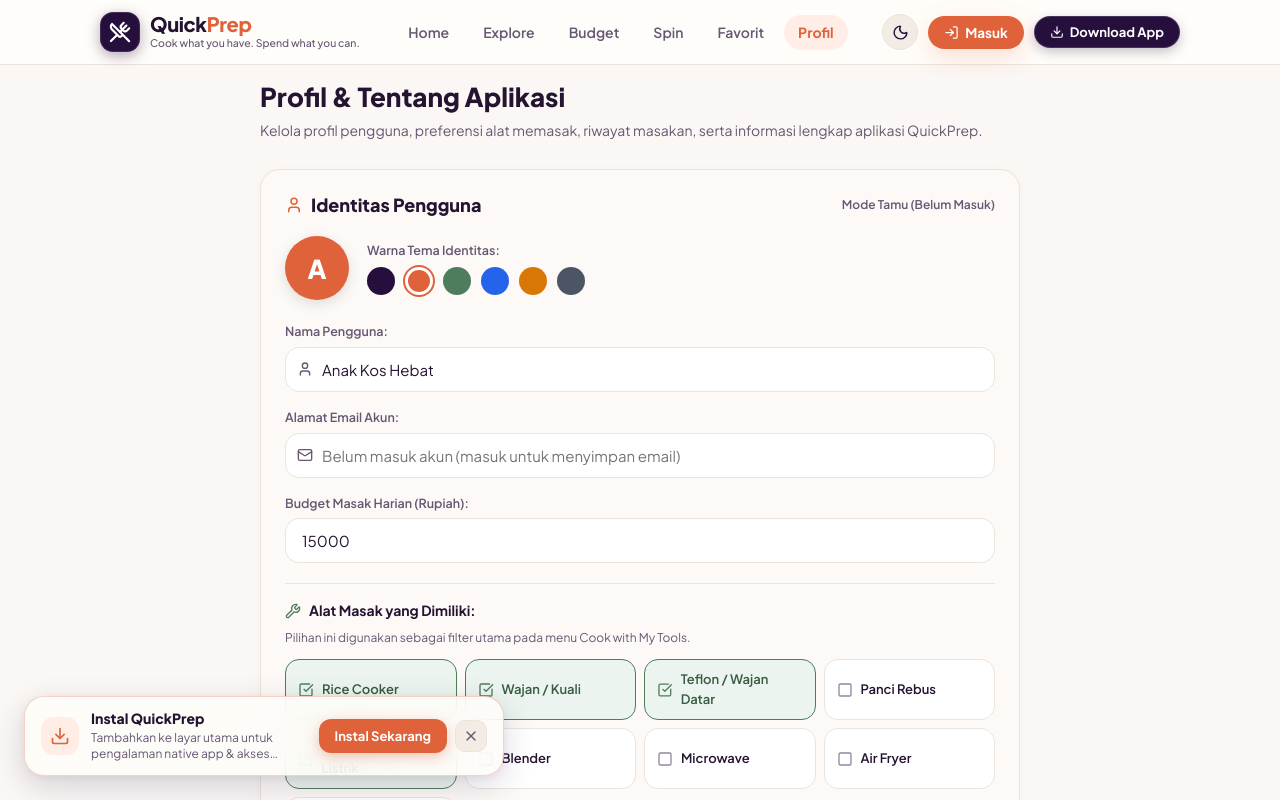
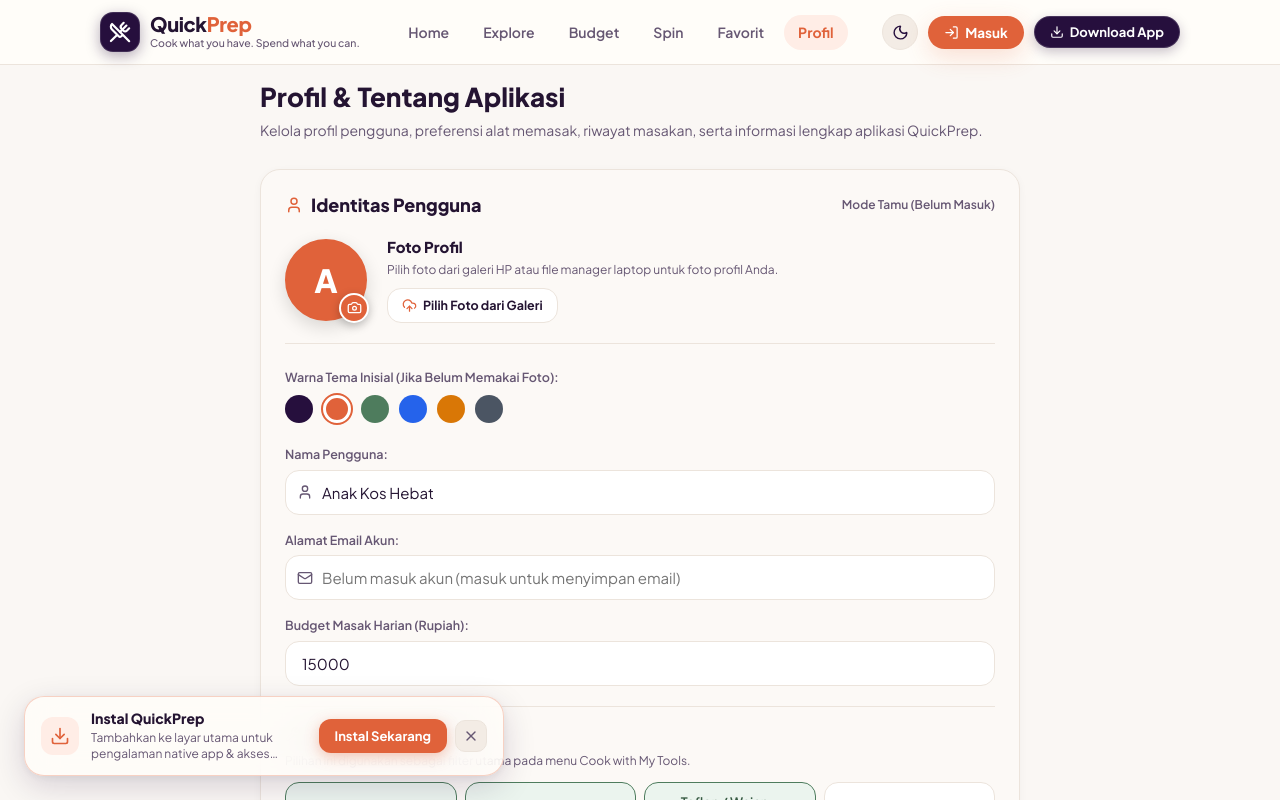
Before and after one commit to octa-via0111/QuickPrep, a React (Vite) app in the folder frontend/: page /profile in a window 1280 px wide. Shown: the top 800 px of the page. Built offline with nearby package versions, Linux system fonts and the light colour scheme; no server answers; the database is empty.

Commit message:
feat: add profile photo upload with auto-optimization, preview, and navbar sync

```diff
--- a/frontend/src/components/Navbar.jsx
+++ b/frontend/src/components/Navbar.jsx
@@ -17,6 +17,7 @@ import { subscribeToInstallPrompt, promptPWAInstall, isAppInstalled } from '../u
 import { useFavorites } from '../hooks/useFavorites.js';
 import { useAuth } from '../context/AuthContext.jsx';
 import { useTheme } from '../context/ThemeContext.jsx';
+import { getStoredProfile } from '../utils/storage.js';
 import InstallAppModal from './InstallAppModal.jsx';
 
 export const Navbar = () => {
@@ -31,6 +32,8 @@ export const Navbar = () => {
   const [isStandalone, setIsStandalone] = useState(() => isAppInstalled());
   const [isMenuOpen, setIsMenuOpen] = useState(false);
   const menuRef = useRef(null);
+
+  const userPhoto = currentUser?.avatarUrl || getStoredProfile()?.avatarUrl;
 
   useEffect(() => {
     const unsubscribe = subscribeToInstallPrompt((supported) => {
@@ -251,9 +254,15 @@ export const Navbar = () => {
                       alignItems: 'center',
                       justifyContent: 'center',
                       fontSize: '11px',
-                      fontWeight: '800'
+                      fontWeight: '800',
+                      overflow: 'hidden',
+                      flexShrink: 0
                     }}>
-                      {(currentUser.name || 'U').charAt(0).toUpperCase()}
+                      {userPhoto ? (
+                        <img src={userPhoto} alt="Foto" style={{ width: '100%', height: '100%', objectFit: 'cover' }} />
+                      ) : (
+                        (currentUser.name || 'U').charAt(0).toUpperCase()
+                      )}
                     </div>
                     <span>{currentUser.name ? (currentUser.name.length > 12 ? currentUser.name.substring(0, 10) + '...' : currentUser.name) : 'Pengguna'}</span>
                   </>
@@ -267,11 +276,12 @@ export const Navbar = () => {
                   position: 'absolute',
                   right: 0,
                   top: 'calc(100% + 8px)',
-                  background: '#FFFDF9',
+                  background: 'var(--bg-card)',
+                  color: 'var(--text-main)',
                   borderRadius: '16px',
                   border: '1px solid var(--border-subtle)',
-                  boxShadow: '0 10px 30px rgba(31, 14, 52, 0.18)',
-                  minWidth: '190px',
+                  boxShadow: '0 10px 30px rgba(0, 0, 0, 0.28)',
+                  minWidth: '200px',
                   padding: '8px',
                   zIndex: 100,
                   display: 'flex',
@@ -281,15 +291,40 @@ export const Navbar = () => {
                 }}>
                   {/* Info Header */}
                   <div style={{
-                    padding: '8px 10px 8px',
+                    padding: '8px 10px',
                     borderBottom: '1px solid var(--border-subtle)',
-                    marginBottom: '4px'
+                    marginBottom: '4px',
+                    display: 'flex',
+                    alignItems: 'center',
+                    gap: '10px'
                   }}>
-                    <div style={{ fontSize: '13px', fontWeight: '800', color: 'var(--purple-dark)' }}>
-                      {currentUser.name || (isAdmin ? 'Administrator' : 'Pengguna')}
+                    <div style={{
+                      width: '36px',
+                      height: '36px',
+                      borderRadius: '50%',
+                      background: 'var(--primary)',
+                      color: '#FFFFFF',
+                      display: 'flex',
+                      alignItems: 'center',
+                      justifyContent: 'center',
+                      fontSize: '14px',
+                      fontWeight: '800',
+                      overflow: 'hidden',
+                      flexShrink: 0
+                    }}>
+                      {userPhoto ? (
+                        <img src={userPhoto} alt="Foto Profil" style={{ width: '100%', height: '100%', objectFit: 'cover' }} />
+                      ) : (
+                        (currentUser.name || 'U').charAt(0).toUpperCase()
+                      )}
                     </div>
-                    <div style={{ fontSize: '11px', color: 'var(--text-muted)' }}>
-                      {isAdmin ? 'Peran: Administrator' : (currentUser.email || 'Akun Pengguna')}
+                    <div style={{ minWidth: 0, flex: 1 }}>
+                      <div style={{ fontSize: '13px', fontWeight: '800', color: 'var(--text-main)', whiteSpace: 'nowrap', overflow: 'hidden', textOverflow: 'ellipsis' }}>
+                        {currentUser.name || (isAdmin ? 'Administrator' : 'Pengguna')}
+                      </div>
+                      <div style={{ fontSize: '11px', color: 'var(--text-muted)', whiteSpace: 'nowrap', overflow: 'hidden', textOverflow: 'ellipsis' }}>
+                        {isAdmin ? 'Peran: Administrator' : (currentUser.email || 'Akun Pengguna')}
+                      </div>
                     </div>
                   </div>
 
@@ -303,7 +338,7 @@ export const Navbar = () => {
                         borderRadius: '8px',
                         fontSize: '13px',
                         fontWeight: '600',
-                        color: 'var(--purple-dark)',
+                        color: 'var(--text-main)',
                         display: 'flex',
                         alignItems: 'center',
                         gap: '8px',
@@ -322,7 +357,7 @@ export const Navbar = () => {
                         borderRadius: '8px',
                         fontSize: '13px',
                         fontWeight: '600',
-                        color: 'var(--purple-dark)',
+                        color: 'var(--text-main)',
                         display: 'flex',
                         alignItems: 'center',
                         gap: '8px',
--- a/frontend/src/pages/ProfilePage.jsx
+++ b/frontend/src/pages/ProfilePage.jsx
@@ -22,7 +22,9 @@ import {
   Mail,
   BadgeCheck,
   Sun,
-  Moon
+  Moon,
+  Camera,
+  UploadCloud
 } from 'lucide-react';
 import {
   getStoredProfile,
@@ -62,12 +64,85 @@ export const ProfilePage = () => {
       setProfile(prev => ({
         ...prev,
         name: currentUser.name || prev.name || '',
-        email: currentUser.email || prev.email || ''
+        email: currentUser.email || prev.email || '',
+        avatarUrl: currentUser.avatarUrl || prev.avatarUrl || ''
       }));
     } else {
       setProfile(getStoredProfile());
     }
   }, [currentUser]);
+
+  // Fungsi kompresi gambar agar ringan dan muat disimpan di penyimpanan lokal
+  const compressImage = (file, maxSize = 320) => {
+    return new Promise((resolve, reject) => {
+      const reader = new FileReader();
+      reader.readAsDataURL(file);
+      reader.onload = (event) => {
+        const img = new window.Image();
+        img.src = event.target.result;
+        img.onload = () => {
+          let width = img.width;
+          let height = img.height;
+          if (width > height) {
+            if (width > maxSize) {
+              height = Math.round((height * maxSize) / width);
+              width = maxSize;
+            }
+          } else {
+            if (height > maxSize) {
+              width = Math.round((width * maxSize) / height);
+              height = maxSize;
+            }
+          }
+          const canvas = document.createElement('canvas');
+          canvas.width = width;
+          canvas.height = height;
+          const ctx = canvas.getContext('2d');
+          ctx.drawImage(img, 0, 0, width, height);
+          const dataUrl = canvas.toDataURL('image/jpeg', 0.85);
+          resolve(dataUrl);
+        };
+        img.onerror = (err) => reject(err);
+      };
+      reader.onerror = (err) => reject(err);
+    });
+  };
+
+  const handlePhotoUpload = async (e) => {
+    const file = e.target.files?.[0];
+    if (!file) return;
+
+    if (!file.type.startsWith('image/')) {
+      alert('Harap pilih file gambar (JPG, PNG, atau WebP).');
+      return;
+    }
+
+    try {
+      const compressedData = await compressImage(file, 320);
+      const updated = { ...profile, avatarUrl: compressedData };
+      setProfile(updated);
+      saveStoredProfile(updated);
+      if (currentUser && updateUser) {
+        updateUser({ avatarUrl: compressedData });
+      }
+      setSavedAlert(true);
+      setTimeout(() => setSavedAlert(false), 3000);
+    } catch (err) {
+      console.error('Error processing photo:', err);
+      alert('Gagal memproses foto profil.');
+    }
+  };
+
+  const handleRemovePhoto = () => {
+    const updated = { ...profile, avatarUrl: '' };
+    setProfile(updated);
+    saveStoredProfile(updated);
+    if (currentUser && updateUser) {
+      updateUser({ avatarUrl: '' });
+    }
+    setSavedAlert(true);
+    setTimeout(() => setSavedAlert(false), 3000);
+  };
 
   useEffect(() => {
     toolService.getTools()
@@ -97,7 +172,8 @@ export const ProfilePage = () => {
     if (currentUser && updateUser) {
       updateUser({
         name: profile.name,
-        email: profile.email || currentUser.email
+        email: profile.email || currentUser.email,
+        avatarUrl: profile.avatarUrl || ''
       });
     }
     setSavedAlert(true);
@@ -218,28 +294,138 @@ export const ProfilePage = () => {
           )}
         </div>
 
-        {/* Profile Avatar Preview & Color Themes */}
-        <div style={{ display: 'flex', alignItems: 'center', gap: '18px', marginBottom: '22px' }}>
+        {/* Profile Avatar & Photo Upload Section */}
         <div style={{
-            width: '64px',
-            height: '64px',
+          display: 'flex',
+          alignItems: 'center',
+          gap: '20px',
+          marginBottom: '24px',
+          paddingBottom: '20px',
+          borderBottom: '1px solid var(--border-subtle)',
+          flexWrap: 'wrap'
+        }}>
+          {/* Avatar Container with Camera Badge */}
+          <div style={{ position: 'relative', width: '82px', height: '82px', flexShrink: 0 }}>
+            <div style={{
+              width: '82px',
+              height: '82px',
               borderRadius: '50%',
-            background: userColor,
+              background: profile.avatarUrl ? 'transparent' : userColor,
               color: '#FFFFFF',
-            fontSize: '26px',
+              fontSize: '32px',
               fontWeight: '800',
               display: 'flex',
               alignItems: 'center',
               justifyContent: 'center',
-            boxShadow: '0 4px 14px rgba(0,0,0,0.12)',
-            flexShrink: 0
+              boxShadow: '0 6px 18px rgba(0,0,0,0.14)',
+              overflow: 'hidden',
+              border: '2.5px solid var(--primary)'
             }}>
-            {userInitial}
+              {profile.avatarUrl ? (
+                <img
+                  src={profile.avatarUrl}
+                  alt="Foto Profil"
+                  style={{ width: '100%', height: '100%', objectFit: 'cover' }}
+                />
+              ) : (
+                userInitial
+              )}
             </div>
 
-          <div>
+            {/* Quick Camera Overlay Button */}
+            <label
+              htmlFor="avatar-file-input"
+              title="Unggah Foto Profil Baru"
+              style={{
+                position: 'absolute',
+                bottom: '-2px',
+                right: '-2px',
+                width: '30px',
+                height: '30px',
+                borderRadius: '50%',
+                background: 'var(--primary)',
+                color: '#FFFFFF',
+                display: 'flex',
+                alignItems: 'center',
+                justifyContent: 'center',
+                boxShadow: '0 3px 10px rgba(0,0,0,0.25)',
+                cursor: 'pointer',
+                border: '2px solid var(--bg-card)',
+                transition: 'transform 0.15s ease'
+              }}
+            >
+              <Camera size={15} />
+            </label>
+
+            {/* Hidden File Input */}
+            <input
+              id="avatar-file-input"
+              type="file"
+              accept="image/*"
+              onChange={handlePhotoUpload}
+              style={{ display: 'none' }}
+            />
+          </div>
+
+          {/* Action Buttons & Info */}
+          <div style={{ flex: 1, minWidth: '220px' }}>
+            <div style={{ fontSize: '15px', fontWeight: '800', color: 'var(--text-main)', marginBottom: '3px' }}>
+              Foto Profil
+            </div>
+            <p style={{ fontSize: '12px', color: 'var(--text-muted)', margin: '0 0 10px 0', lineHeight: 1.4 }}>
+              Pilih foto dari galeri HP atau file manager laptop untuk foto profil Anda.
+            </p>
+
+            <div style={{ display: 'flex', alignItems: 'center', gap: '10px', flexWrap: 'wrap' }}>
+              <label
+                htmlFor="avatar-file-input"
+                className="btn-secondary"
+                style={{
+                  display: 'inline-flex',
+                  alignItems: 'center',
+                  gap: '6px',
+                  padding: '7px 14px',
+                  fontSize: '12.5px',
+                  fontWeight: '700',
+                  borderRadius: 'var(--radius-md)',
+                  cursor: 'pointer'
+                }}
+              >
+                <UploadCloud size={15} color="var(--primary)" />
+                <span>Pilih Foto dari Galeri</span>
+              </label>
+
+              {profile.avatarUrl && (
+                <button
+                  type="button"
+                  onClick={handleRemovePhoto}
+                  style={{
+                    display: 'inline-flex',
+                    alignItems: 'center',
+                    gap: '5px',
+                    padding: '7px 12px',
+                    fontSize: '12.5px',
+                    fontWeight: '700',
+                    borderRadius: 'var(--radius-md)',
+                    background: 'var(--alert-red-light)',
+                    color: 'var(--alert-red)',
+                    border: '1px solid #FECACA',
+                    cursor: 'pointer'
+                  }}
+                >
+                  <Trash2 size={13} />
+                  <span>Hapus Foto</span>
+                </button>
+              )}
+            </div>
+          </div>
+        </div>
+
+        {/* Warna Tema Inisial (Tampil jika belum menggunakan foto) */}
+        {!profile.avatarUrl && (
+          <div style={{ marginBottom: '22px' }}>
             <label style={{ fontSize: '12.5px', fontWeight: '600', color: 'var(--text-muted)', display: 'block', marginBottom: '8px' }}>
-              Warna Tema Identitas:
+              Warna Tema Inisial (Jika Belum Memakai Foto):
             </label>
             <div style={{ display: 'flex', gap: '10px' }}>
               {AVATAR_THEMES.map((theme) => (
@@ -262,7 +448,7 @@ export const ProfilePage = () => {
               ))}
             </div>
           </div>
-        </div>
+        )}
 
         {/* Name input */}
         <div style={{ marginBottom: '16px' }}>
--- a/frontend/src/utils/storage.js
+++ b/frontend/src/utils/storage.js
@@ -10,6 +10,7 @@ export const DEFAULT_PROFILE = {
   name: 'Anak Kos Hebat',
   email: '',
   avatarColor: '#E0623A',
+  avatarUrl: '',
   defaultBudget: 15000,
   ownedTools: ['rice-cooker', 'wajan', 'teflon', 'kompor'],
   voiceSpeed: 1.0,
```
Lines whose indentation alone changed are shown as unchanged.
